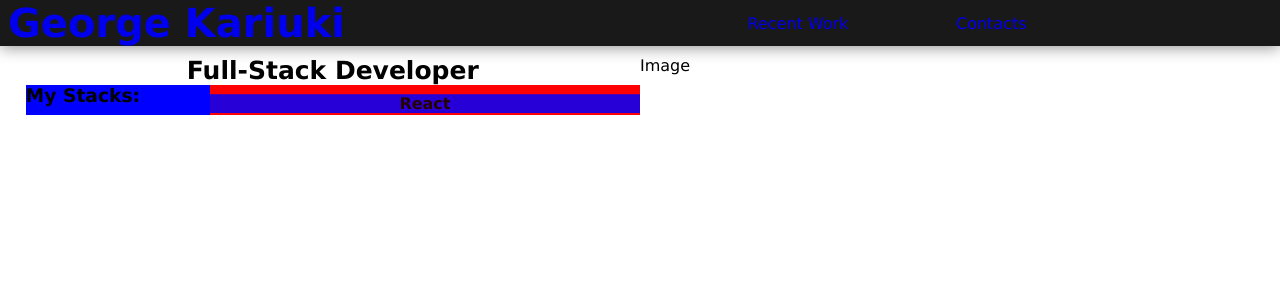
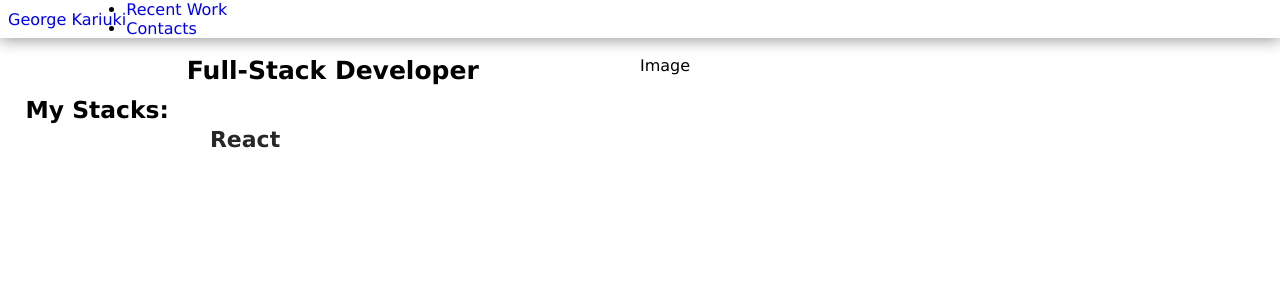
Before and after one commit to George-k-tech/portfolio, a React (Create React App) app: page / in a window 1280 px wide. Shown: the top 300 px of the page. Built offline with nearby package versions, Linux system fonts and the light colour scheme.

Commit message:
small changes

```diff
--- a/src/components/Navbar.js
+++ b/src/components/Navbar.js
@@ -7,14 +7,10 @@ const Navbar = () => {
       <div className="navbar-logo">
         <NavLink to="/">George Kariuki</NavLink>
       </div>
-      <div className="navbar-body">
-        <div className="navbar-body-work">
-          <NavLink to="/work">Recent Work</NavLink>
-        </div>
-        <div className="navbar-body-contact">
-          <NavLink to="/contacts">Contacts</NavLink>
-        </div>
-      </div>
+      <ul>
+        <li><NavLink to="/work">Recent Work</NavLink></li>
+        <li><NavLink to="/contact">Contacts</NavLink></li>
+      </ul>
     </div>
   );
 };
--- a/src/main.css
+++ b/src/main.css
@@ -1,9 +1,9 @@
-:root{
-    --grey:rgb(26, 25, 25);
+:root {
+  --grey: rgb(26, 25, 25);
   --font: Verdana, Geneva, Tahoma, sans-serif;
 }
 
-*{
+* {
   font-family: Verdana, Geneva, Tahoma, sans-serif;
   margin: 0;
   padding: 0;
@@ -14,97 +14,87 @@
   transition: .2s linear;
   /*  font-size: 99.5%; */
 }
-.navbar{
+
+.navbar {
   position: fixed;
   top: 0;
   left: 0;
   right: 0;
   display: flex;
-    justify-content: space-between;
   z-index: 1000;
   align-items: center;
   box-shadow: 0 .1rem 1rem rgb(146, 145, 145);
   padding: 0px 8px;
-    background-color: var(--grey);
 }
 
-.navbar-logo{
-    width: 100%;
-    font-size: 2.5rem;
-    font-weight: bolder;
+section {
+  padding: 3.5rem 2%;
 }
 
-.navbar-body{
-    width: 100%;
-    display: flex;
-}
-.navbar-body-work{
-    width: 50%;
-    display: flex;
-    justify-content: center;
-}
-.navbar-body-contact{
-    width: 50%;
-}
-section{
-    padding: 3.5rem 2%;
-}
-.home{
+.home {
   width: 100%;
   display: flex;
 }
 
-.home-left{
+.home-left {
   width: 50%;
 }
- .home-left h2{
+
+.home-left h2 {
   font-size: 25px;
   display: flex;
   justify-content: center;
   word-spacing: 10%;
 }
 
-.home-left-head{
+.home-left-head {
   display: flex;
+  margin-top: 10px;
 }
 
-.home-left-head-desc{
-    background-color: blue;
+.home-left-head-desc {
+  /*   background-color: blue; */
+  display: flex;
+  align-items: center;
   width: 30%;
+  font-size: 20px;
 }
 
-.home-left-head-gif{
-    background-color: red;
+.home-left-head-gif {
+  /* background-color: red; */
   width: 70%;
   height: 30px;
 }
 
-.home-left-head-gif-gif{
- /*    position: absolute; */
-   /*  display: flex; */
-    align-items: center;
-   /*  justify-content: center; */
-    /* background-color: blue; */
-    -webkit-animation: fadeslideUp 12s infinite; /* Chrome, Opera 15+, Safari 5+ */
-    -moz-animation: fadeslideUp 12s infinite; /* Fx 5+ */
-    -o-animation: fadeslideUp 12s infinite; /* Opera 12+ */
+.home-left-head-gif-gif {
+  position: absolute;
+  top: 17.5%;
+  -webkit-animation: fadeslideUp 12s infinite;
+  /* Chrome, Opera 15+, Safari 5+ */
+  -moz-animation: fadeslideUp 12s infinite;
+  /* Fx 5+ */
+  -o-animation: fadeslideUp 12s infinite;
+  /* Opera 12+ */
   animation: fadeslideUp 12s infinite;
 }
 
-.home-left-head-gif-gif h4{
+.home-left-head-gif-gif h4 {
   text-align: center;
-    background-color: blue;
+  /*  background-color: blue; */
+  font-size: 22px;
 }
 
-#gif2{
+#gif2 {
   animation-delay: -9s;
   -webkit-animation-delay: -9s;
 }
-#gif3{
+
+#gif3 {
   animation-delay: -6s;
   -webkit-animation-delay: -6s;
 }
-#gif4{
+
+#gif4 {
   animation-delay: -3s;
   -webkit-animation-delay: -3s;
 }
@@ -114,18 +104,22 @@ section{
     opacity: 0;
     -webkit-transform: translateY(-40%);
   }
+
   10% {
     opacity: 1;
     -webkit-transform: translateY(-50%);
   }
+
   20% {
     opacity: 1;
     -webkit-transform: translateY(-60%);
   }
+
   25% {
     opacity: 0;
     -webkit-transform: translateY(-60%);
   }
+
   100% {
     opacity: 0;
     -webkit-transform: translateY(-50%);
@@ -137,18 +131,22 @@ section{
     opacity: 0;
     transform: translateY(-40%);
   }
+
   10% {
     opacity: 1;
     transform: translateY(-50%);
   }
+
   20% {
     opacity: 1;
     transform: translateY(-50%);
   }
+
   25% {
     opacity: 0;
     transform: translateY(-60%);
   }
+
   100% {
     opacity: 0;
     transform: translateY(-60%);
@@ -160,18 +158,22 @@ section{
     opacity: 0;
     transform: translateY(-40%);
   }
+
   10% {
     opacity: 1;
     transform: translateY(-50%);
   }
+
   20% {
     opacity: 1;
     transform: translateY(-50%);
   }
+
   25% {
     opacity: 0;
     transform: translateY(-60%);
   }
+
   100% {
     opacity: 0;
     transform: translateY(-60%);
@@ -184,21 +186,25 @@ section{
     transform: translateY(-40%);
     -ms-transform: translateY(-40%);
   }
+
   10% {
     opacity: 1;
     transform: translateY(-50%);
     -ms-transform: translateY(-50%);
   }
+
   20% {
     opacity: 1;
     transform: translateY(-50%);
     -ms-transform: translateY(-50%);
   }
+
   25% {
     opacity: 0;
     transform: translateY(-60%);
     -ms-transform: translateY(-60%);
   }
+
   100% {
     opacity: 0;
     transform: translateY(-60%);
```
Lines whose indentation alone changed are shown as unchanged.
